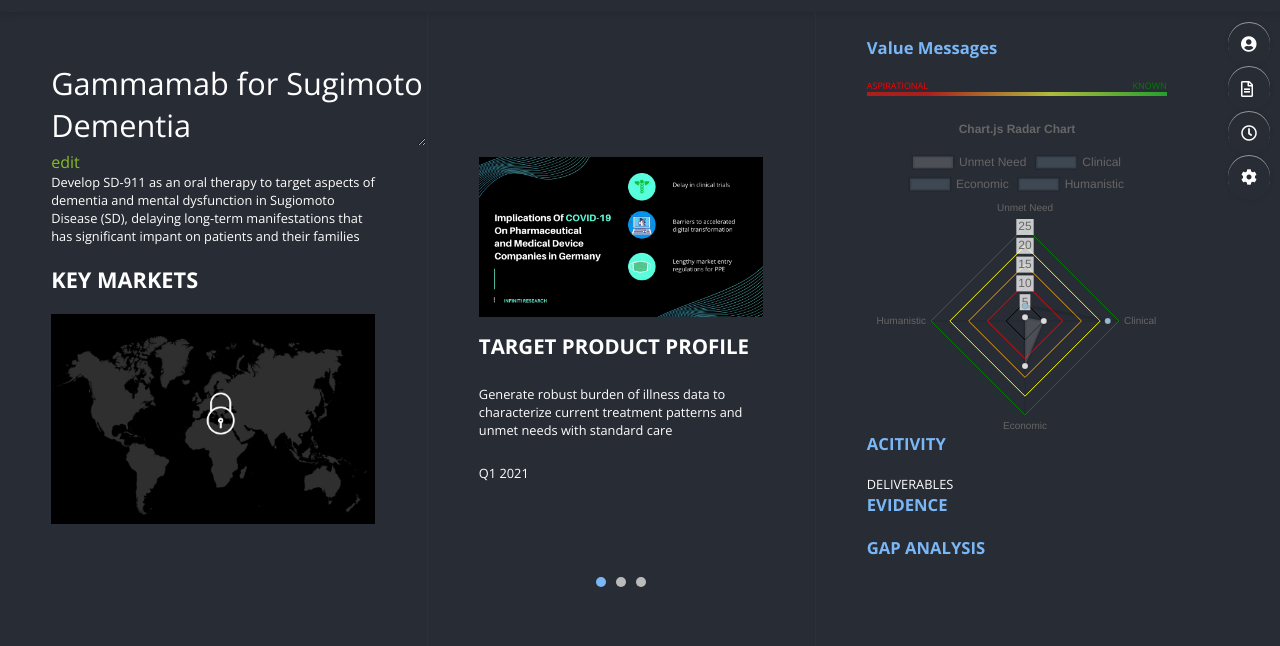
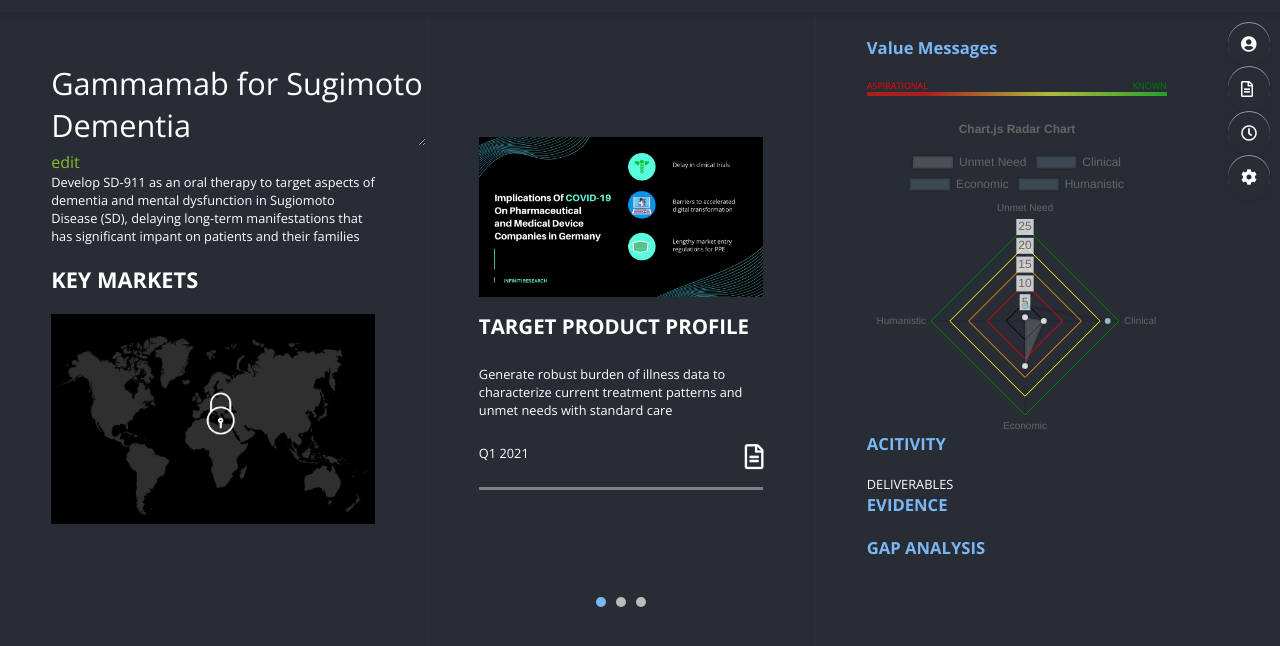
Before and after one commit to samifaith/aesara, a website with bundled scripts: page public/index.html in a window 1280 px wide. Shown: the part 68-714 px from the top of the page. Built offline with nearby package versions, Linux system fonts and the light colour scheme; no server answers.

Commit message:
final update

```diff
--- a/public/css/style.css
+++ b/public/css/style.css
@@ -118,7 +118,16 @@ p, span {
 
 .slides{
   width: 100%;
-  height: 50vh;
+  height: 55vh;
+}
+.tpp{
+  display: flex;
+  justify-content: space-between;
+  border-bottom: 3px solid grey;
+}
+
+.tpp{
+  font-size: 25px;
 }
 /* PANEL THREE */
 .threePanel {
--- a/public/index.html
+++ b/public/index.html
@@ -36,12 +36,19 @@
             <img src="medical.jpg" alt="">
             <h3>TARGET PRODUCT PROFILE</h3>
             <p>Generate robust burden of illness data to characterize current treatment patterns and unmet needs with standard care</p>
-            <p>Q1 2021</p>
+            <div class="tpp">
+              <p>Q1 2021</p>
+              <i class="far fa-file-alt"></i>
+            </div>
           </div>
           <div class="slides twoSlide">
             <img src="covid.png" alt="">
             <h3>STRATEGIC IMPERATIVES</h3>
             <p>Generate robust burden of illness data to characterize current treatment patterns and unmet needs with standard care</p>
+            <div class="tpp">
+              <p></p>
+              <i class="far fa-file-alt"></i>
+            </div>
           </div>
           <div class="slides threeSlide">
             <img src="digital.jpeg" alt="">
```
